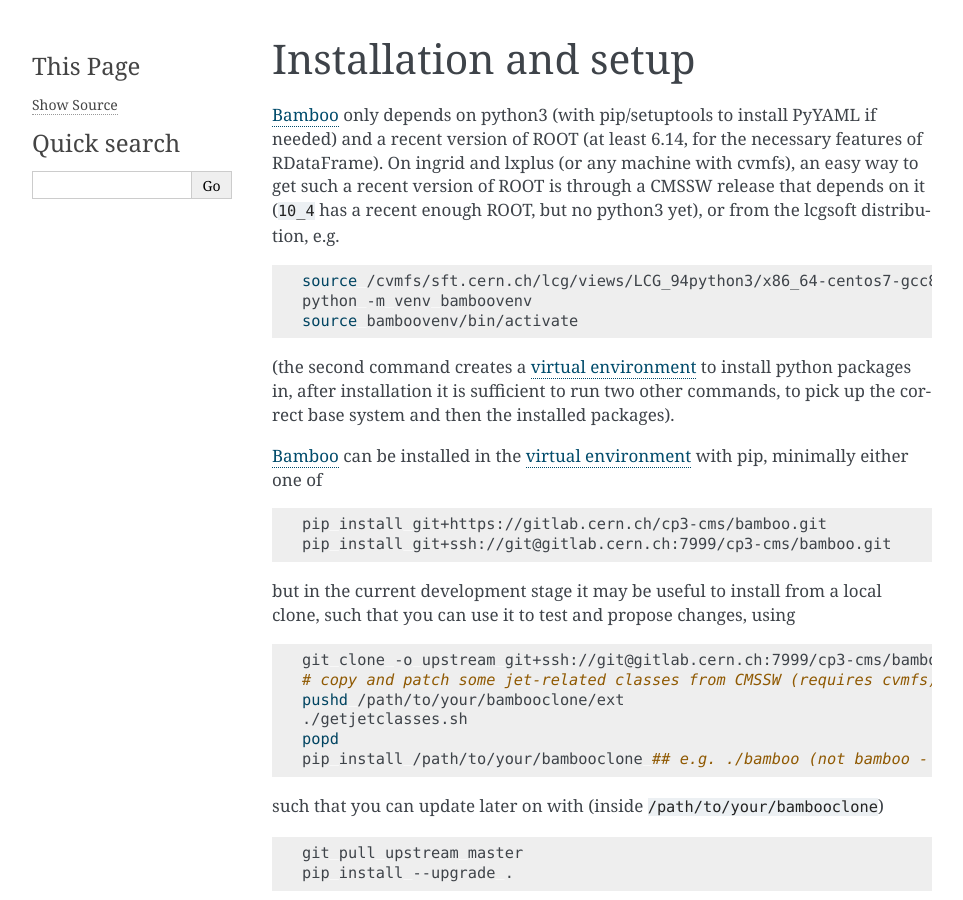
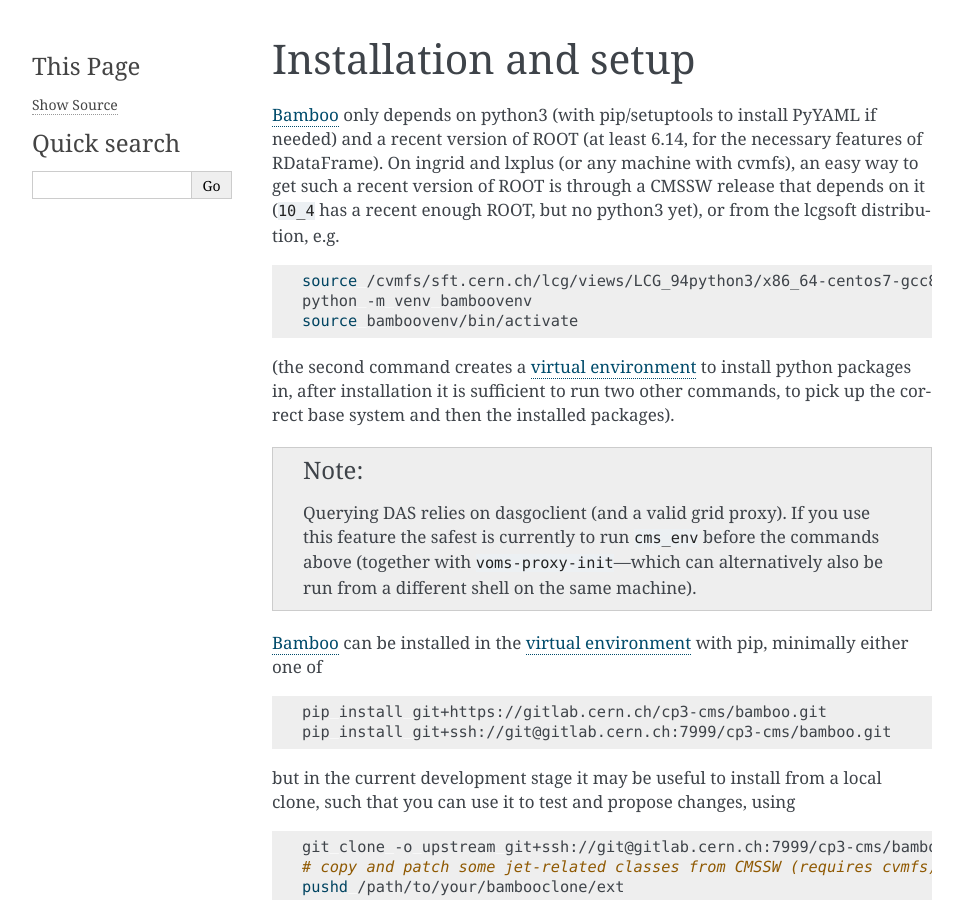
Before and after one commit to recotoolsbenchmarks/BambooAnalysis, a Sphinx documentation site: the page built from doc/install.rst, in a window 1280 px wide and 900 px high. Shown: the whole window, without its empty margins (148-1111 px from the left). Built offline with Sphinx 7.4.7, drawn with Linux system fonts in a browser that asks for light colours.

Commit message:
Add note about dasgoclient and grid proxies to the install guide

```diff
--- a/doc/install.rst
+++ b/doc/install.rst
@@ -19,6 +19,13 @@
 to install python packages in, after installation it is sufficient to run two
 other commands, to pick up the correct base system and then the installed
 packages).
+
+.. note::
+
+   Querying DAS relies on dasgoclient (and a valid grid proxy). If you use this
+   feature the safest is currently to run ``cms_env`` before the commands above
+   (together with ``voms-proxy-init`` |---| which can alternatively also be run
+   from a different shell on the same machine).
 
 Bamboo_ can be installed in the `virtual environment`_ with pip, minimally either
 one of
```
Also changed, not shown: other parts of doc/install.rst (+3 -0 lines).
